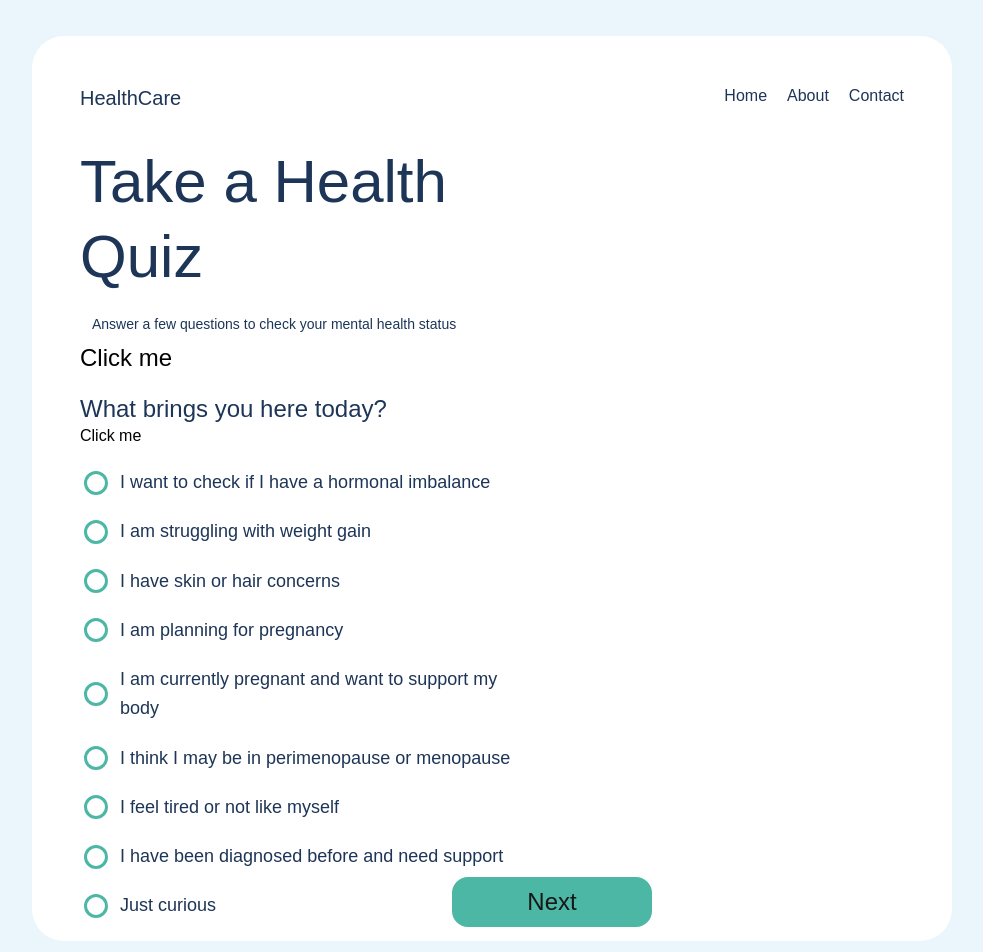
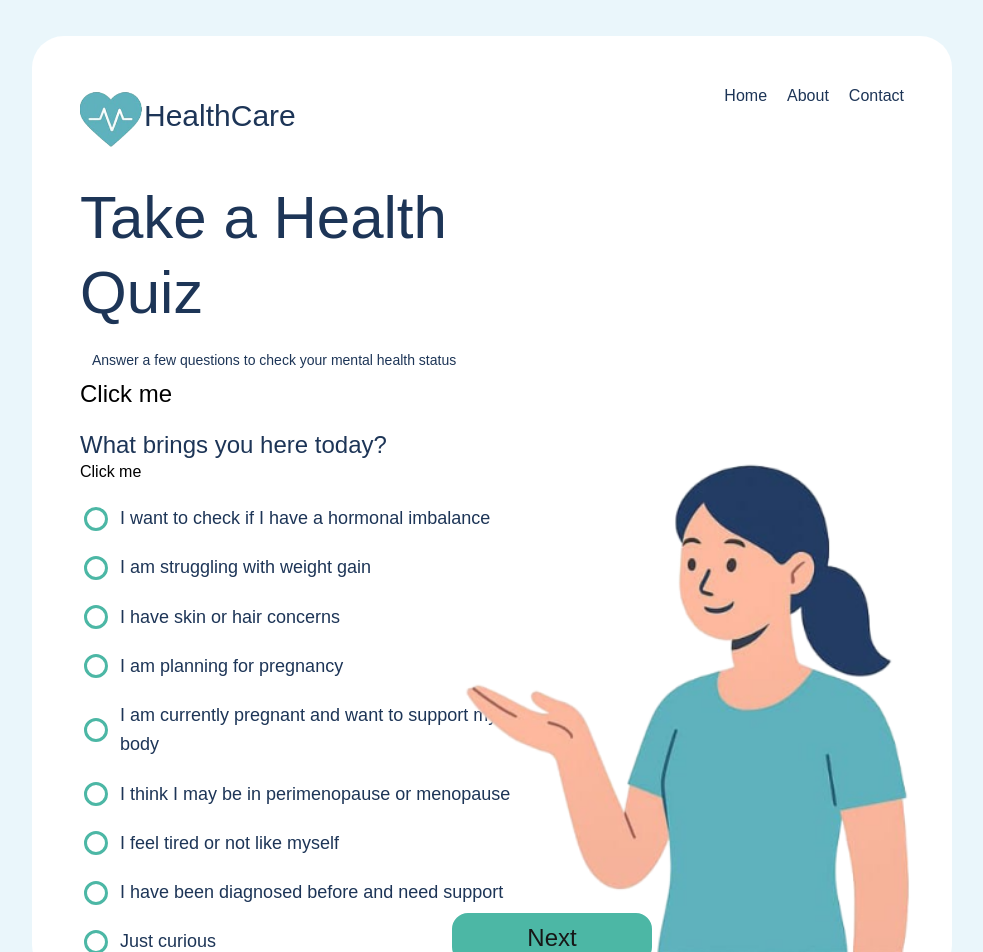
Before and after one commit to shwet91/sia_health_assignment, a Next.js app in the folder client/: page /Test in a window 1280 px wide. Shown: the top 952 px of the page, without its empty margins (148-1131 px from the left). Built offline with nearby package versions, Linux system fonts and the light colour scheme.

Commit message:
fixed ts error

```diff
--- a/client/src/components/MainPannel.tsx
+++ b/client/src/components/MainPannel.tsx
@@ -5,9 +5,36 @@ import QuestionTab from "./QuestionTab";
 import questions from "@/lib/questions";
 import GroupQuestionTab from "./GroupQuestionTab";
 import { conditions } from "@/lib/questions";
+import Image from "next/image";
 
 // Changed to any to avoid type checking issues
 type QuestionKey = any;
+
+function ImageBox() {
+  return (
+    <div className="w-64 h-64 md:h-[500px] md:w-[500px] overflow-hidden rounded-2xl relative">
+      <Image
+        src="/girl.jpg" // put your image inside /public
+        alt="sample"
+        fill
+        className="object-cover"
+      />
+    </div>
+  );
+}
+
+function Logo() {
+  return (
+    <div className="w-16 h-16 overflow-hidden rounded-2xl relative">
+      <Image
+        src="/logo.jpg" // put your image inside /public
+        alt="sample"
+        fill
+        className="object-cover"
+      />
+    </div>
+  );
+}
 
 function MainPannel() {
   // Changed all useState types to any
@@ -15,7 +42,8 @@ function MainPannel() {
   const [finalAnswer, setFinalAnswer] = useState<any>([]);
   const [currentSelectedAnswer, setCurrentSelectedAnswer] = useState<any>([]);
   const [nextQuestion, setNextQuestion] = useState<any>();
-  const [groupCurrentSelectedAnswer, setGroupCurrentSelectedAnswer] = useState<any>([]);
+  const [groupCurrentSelectedAnswer, setGroupCurrentSelectedAnswer] =
+    useState<any>([]);
   const [choice, setChoice] = useState<any>({});
 
   const nextHandler = () => {
@@ -107,8 +135,9 @@ function MainPannel() {
   return (
     <div className="w-full m-2 sm:m-4 rounded-xl sm:rounded-2xl lg:rounded-4xl p-2 sm:p-4 bg-white relative flex flex-col">
       <div className="flex flex-col sm:flex-row justify-between items-center sm:items-start p-4 sm:p-6 lg:p-8">
-        <div className="dark-blue-color text-lg sm:text-xl mb-4 sm:mb-0">
-          HealthCare
+        <div className="dark-blue-color text-lg sm:text-xl mb-4 sm:mb-0 flex items-center">
+          <Logo></Logo>
+          <h1 className="text-3xl">HealthCare</h1>
         </div>
         <div>
           <ul className="flex flex-wrap justify-center sm:justify-end">
@@ -140,10 +169,11 @@ function MainPannel() {
         </button>
       </div>
 
-      {/* Fixed potential undefined access with optional chaining and type casting */}
+
       {(questions as any)[currentQuestion]?.type === "GroupSelection" && (
         <div className="flex w-full lg:w-[80%] xl:w-[50%] flex-wrap px-4 sm:px-0">
-          {Object.keys((questions as any).q5.catogories).map((e: any, i: any) => {
+          {Object.keys((questions as any).q5.catogories).map(
+            (e: any, i: any) => {
               const currentData = (questions as any).q5.catogories[e];
               return (
                 <GroupQuestionTab
@@ -154,11 +184,12 @@ function MainPannel() {
                   dataTransfer={handleDataFromChild}
                 ></GroupQuestionTab>
               );
-          })}
+            }
+          )}
         </div>
       )}
 
-      {/* Fixed potential undefined access with type casting */}
+
       {((questions as any)[currentQuestion]?.type === "singleSelection" ||
         (questions as any)[currentQuestion]?.type === "multiSelection") && (
         <QuestionTab
@@ -170,7 +201,7 @@ function MainPannel() {
         ></QuestionTab>
       )}
 
-      {/* Fixed potential undefined access with type casting */}
+
       {choice === "conditionA" && currentQuestion === "choice" && (
         <QuestionTab
           question={(questions as any).q7.question}
@@ -180,6 +211,10 @@ function MainPannel() {
           next={(questions as any).q7.next}
         ></QuestionTab>
       )}
+
+      <div className="md:absolute bottom-5 right-2">
+        <ImageBox></ImageBox>
+      </div>
 
       <button
         onClick={nextHandler}
--- a/client/src/components/PersonalDetails.tsx
+++ b/client/src/components/PersonalDetails.tsx
@@ -35,7 +35,7 @@ function PersonalDetails() {
       currentNumber === 4 &&
       (input === "male" || input === "femail")
     ) {
-      setUserData((prev) => ({ ...prev, gender: input }));
+      setUserData((prev : any) => ({ ...prev, gender: input }));
       setInput("");
       setQuestion(null);
       console.log(userData);
```
Also changed, not shown: client/public/girl.jpg (added), client/public/logo.jpg (added). Lines whose indentation alone changed are shown as unchanged.
